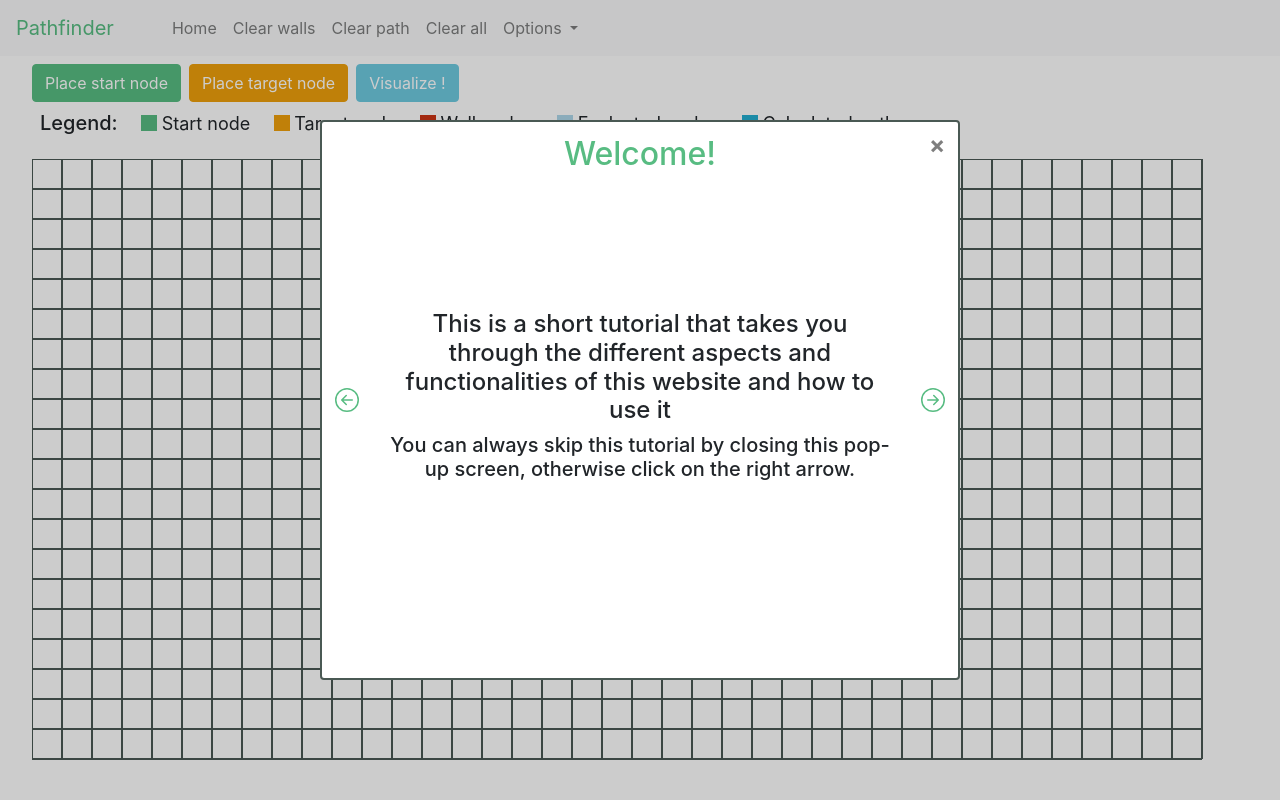
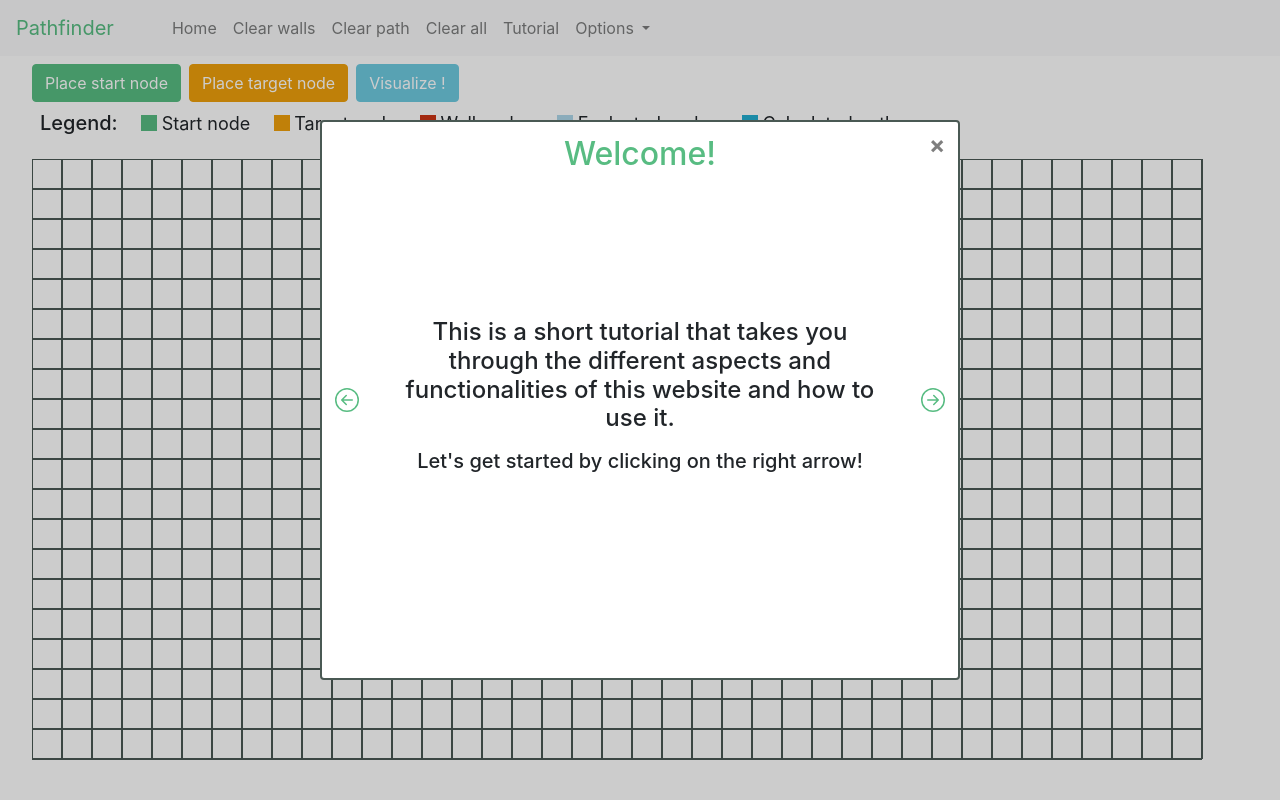
Before and after one commit to jellebaele/pathfinder, a Flask app: page / in a window 1280 px wide. Run offline with Flask 2, Linux system fonts and the light colour scheme; some libraries are stand-ins or nearby versions.

Commit message:
Updated tutorial

```diff
--- a/static/scripts/Main.js
+++ b/static/scripts/Main.js
@@ -32,7 +32,7 @@ let isVisualized = false;
 let isVisualizing = false;
 let loop;
 let loopSpeed;
-const speeds = [1000,500,200,50,10];
+const speeds = [1000, 500, 200, 50, 10];
 
 // Server configs
 let serverURL = '/';
@@ -46,6 +46,8 @@ let colorPath = "#22AED1";
 let colorEvaluated = "#AED8EA";
 
 let timer;
+
+let tutCounter = 1;
 
 // Resize: redraw canvas
 window.onload = function () {
@@ -128,7 +130,7 @@ function resetCanvas() {
 
 function visualizeIncrement() {
     isVisualized = false;
-    if (!isVisualizing){
+    if (!isVisualizing) {
         isVisualizing = true;
         loop = window.setInterval(findPathLoop, loopSpeed);
     } else {
@@ -154,7 +156,7 @@ function findPathLoop() {
 function drawPathIncrement() {
     let i = 0;
     loop = window.setInterval(function () {
-        if (grid.path[i] === undefined){
+        if (grid.path[i] === undefined) {
             isVisualizing = false;
             window.clearInterval(loop);
             return;
@@ -235,7 +237,7 @@ window.oncontextmenu = function (e) {
         if (isVisualizing)
             visualizeIncrement();
 
-        if (isVisualized){
+        if (isVisualized) {
             visualize();
         }
     }
@@ -282,7 +284,7 @@ function onMouseMove(e) {
             visualizeIncrement();
         if (isVisualized)
             visualize();
-    // Check right click mouse
+        // Check right click mouse
     } else if (mouseDownRight && !isCreatingStartNode && !isCreatingTargetNode) {
         grid.adjustWall(coord, false);
 
@@ -423,6 +425,71 @@ function clearWalls() {
     isVisualized = false;
 }
 
+function tutorialPrevious() {
+    if (tutCounter > 1) tutCounter--;
+    tutorialHandler();
+}
+
+function tutorialNext() {
+    if (tutCounter <= 9) tutCounter++;
+    tutorialHandler();
+}
+
+function tutorialHandler() {
+    let tutorialBody = document.getElementById("idTutorialText");
+
+    if (tutCounter === 1) {
+        tutorialBody.innerHTML = "<h4 class=\"mb-3\">This is a short tutorial that takes you through the different aspects and\n" +
+            "                functionalities of this website and how to use it.</h4>\n" +
+            "            <h5>Let's get started by clicking on the right arrow!</h5>"
+    } else if (tutCounter === 2) {
+        tutorialBody.innerHTML = "<h4 class=\"mb-3\">Concept</h4>\n" +
+            "<h5 class='mb-3'>This site visualizes a pathfinding algorithm, more specifically the A*-algorithm. This " +
+            "algorithm is capable of finding a path between two points.</h5> <img src=\"/static/images/Tutorial_1.gif\" " +
+            "alt=\"pathfinding example\" height=\"100px\"/>"
+    } else if (tutCounter === 3) {
+        tutorialBody.innerHTML = "<h4 class=\"mb-3\">How to add the start and the target node</h4>\n" +
+            "<h5 class='mb-3'>You can start by placing a \"Start\" and \"Target\" node in the grid by clicking on the buttons" +
+            " \"Place start node\" and \"Place target node\". Once these nodes are placed, you can drag them to another spot on the grid.</h5>"
+    } else if (tutCounter === 4) {
+        tutorialBody.innerHTML =  "<h4 class=\"mb-3\">How to add and remove walls</h4>\n" +
+        "<h5 class='mb-3'>To create and draw wall nodes, simply left-click on the grid. To remove a wall node, right-click on an existing wall node</h5> <br>" +
+            "<img src=\"/static/images/Tutorial_2.gif\" " +
+        "alt=\"pathfinding example\" height=\"100px\"/>"
+    } else if (tutCounter === 5) {
+        tutorialBody.innerHTML =  "<h4 class=\"mb-3\">Visualize path</h4>\n" +
+            "<h5 class='mb-3'>Finally, you can visualize the path by clicking \"Visualize !\". The speed of the visualization process " +
+            "can be adapted \"on-the-fly\" by going to Options > speed.</h5>" +
+            "<img src=\"/static/images/Tutorial_3.gif\" " +
+            "alt=\"pathfinding example\" height=\"150px\"/>"
+    } else if (tutCounter === 6) {
+        tutorialBody.innerHTML =  "<h4 class=\"mb-3\">Visualize path</h4>\n" +
+            "<h5 class='mb-3'>Once the path is calculated and visualized, the path is automatically updated when you drag the start and target node around " +
+            "and place walls on different locations.</h5>" +
+            "<img src=\"/static/images/Tutorial_4.gif\" " +
+            "alt=\"pathfinding example\" height=\"100px\"/>"
+    } else if (tutCounter === 7) {
+        tutorialBody.innerHTML =  "<h4 class=\"mb-3\">Saving & Loading</h4>\n" +
+            "<h5 class='mb-3'>If you want, you can save the current grid layout by going to Options > Save current layout. " +
+            "Type a file name and click \"Ok\" to save the layout. Saved layouts can be found under Options > Load layouts</h5>"
+    } else if (tutCounter === 8) {
+        tutorialBody.innerHTML =  "<h4 class=\"mb-3\">What else?</h4>\n" +
+            "<h5 class='mb-3'>Other functions can be found in the navigation bar such as clearing the walls, clearing the path, etc.</h5>" +
+            "<img src=\"/static/images/Tutorial_5.JPG\" " +
+            "alt=\"pathfinding example\" width=\"80%\"/>"
+    } else if (tutCounter === 9) {
+        tutorialBody.innerHTML =  "<h4 class=\"mb-3\">Enjoy!</h4>\n" +
+            "<h5 class='mb-3'> The full source code of this website can be found via " +
+            "<a href=\"https://github.com/jellebaele/pathfinder\">GitHub</a>."
+    }
+}
+
+function showTutorial() {
+    tutCounter = 1;
+    tutorialHandler();
+    document.getElementsByClassName("pop-outer")[0].hidden = false;
+}
+
 // Add events to screen
 canv.addEventListener('click', clickEvent, false);
 canv.addEventListener('mousedown', onMouseDown, false);
@@ -433,6 +500,9 @@ document.getElementById("idTarget").onclick = createTargetNode;
 document.getElementById("idVisualize").onclick = visualizeIncrement;
 document.getElementById("idSave").onclick = save;
 document.getElementById("idReset").onclick = resetCanvas;
-document.getElementById("idSlider").onmousemove= setLabel;
+document.getElementById("idSlider").onmousemove = setLabel;
 document.getElementById("idClearPath").onclick = clearPath;
 document.getElementById("idClearWall").onclick = clearWalls;
+document.getElementById("idArrowLeft").onclick = tutorialPrevious;
+document.getElementById("idArrowRight").onclick = tutorialNext;
+document.getElementById("idShowTutorial").onclick = showTutorial;
--- a/static/styles/index_style.css
+++ b/static/styles/index_style.css
@@ -119,16 +119,12 @@
     top: 2%;
 }
 
-.arrows {
-
-}
-
 .bi-arrow-left-circle {
     position: absolute;               /* 2 */
     top: 50%;
     left: 2%;
     transform: translate(0%, -50%);
-
+    cursor: pointer;
     color: #58BC82;
 }
 
@@ -138,6 +134,7 @@
     position: absolute;               /* 2 */
     top: 50%;
     transform: translate(0%, -50%);
+    cursor: pointer;
 }
 
 .tutorial-body {
--- a/templates/index.html
+++ b/templates/index.html
@@ -14,6 +14,9 @@
 </li>
 <li class="nav-item">
     <a id="idReset" class="nav-item nav-link" style="cursor: pointer">Clear all</a>
+</li>
+<li class="nav-item">
+    <a id="idShowTutorial" class="nav-item nav-link" style="cursor: pointer">Tutorial</a>
 </li>
 <li class="nav-item dropdown">
     <a class="nav-link dropdown-toggle" href="" id="navbarDropdown" role="button"
@@ -44,22 +47,30 @@
             <span aria-hidden="true">&times;</span>
         </button>
 
-        <div class="arrows">
-            <svg width="1.5em" height="1.5em" viewBox="0 0 16 16" class="bi bi-arrow-left-circle" fill="currentColor" xmlns="http://www.w3.org/2000/svg">
+        <div id="idArrowLeft">
+            <svg width="1.5em" height="1.5em" viewBox="0 0 16 16" class="bi bi-arrow-left-circle" fill="currentColor"
+                 xmlns="http://www.w3.org/2000/svg">
                 <path fill-rule="evenodd" d="M8 15A7 7 0 1 0 8 1a7 7 0 0 0 0 14zm0 1A8 8 0 1 0 8 0a8 8 0 0 0 0 16z"/>
-                <path fill-rule="evenodd" d="M12 8a.5.5 0 0 1-.5.5H5.707l2.147 2.146a.5.5 0 0 1-.708.708l-3-3a.5.5 0 0 1 0-.708l3-3a.5.5 0 1 1 .708.708L5.707 7.5H11.5a.5.5 0 0 1 .5.5z"/>
+                <path fill-rule="evenodd"
+                      d="M12 8a.5.5 0 0 1-.5.5H5.707l2.147 2.146a.5.5 0 0 1-.708.708l-3-3a.5.5 0 0 1 0-.708l3-3a.5.5 0 1 1 .708.708L5.707 7.5H11.5a.5.5 0 0 1 .5.5z"/>
             </svg>
-            <svg width="1.5em" height="1.5em" viewBox="0 0 16 16" class="bi bi-arrow-right-circle" fill="currentColor" xmlns="http://www.w3.org/2000/svg">
-                <path fill-rule="evenodd" d="M8 15A7 7 0 1 0 8 1a7 7 0 0 0 0 14zm0 1A8 8 0 1 0 8 0a8 8 0 0 0 0 16z"/>
-                <path fill-rule="evenodd" d="M4 8a.5.5 0 0 0 .5.5h5.793l-2.147 2.146a.5.5 0 0 0 .708.708l3-3a.5.5 0 0 0 0-.708l-3-3a.5.5 0 1 0-.708.708L10.293 7.5H4.5A.5.5 0 0 0 4 8z"/>
-            </svg>
-        <div class="tutorial-body">
-            <h4>This is a short tutorial that takes you through the different aspects and functionalities of this website and how to use it</h4>
-            <h5>You can always skip this tutorial by closing this pop-up screen, otherwise click on the right arrow.</h5>
-            <!-- <img src="http://i.stack.imgur.com/SBv4T.gif" alt="this slowpoke moves"  width=250/>-->
         </div>
 
+        <div id="idArrowRight">
+            <svg width="1.5em" height="1.5em" viewBox="0 0 16 16" class="bi bi-arrow-right-circle"
+                 fill="currentColor" xmlns="http://www.w3.org/2000/svg">
+                <path fill-rule="evenodd" d="M8 15A7 7 0 1 0 8 1a7 7 0 0 0 0 14zm0 1A8 8 0 1 0 8 0a8 8 0 0 0 0 16z"/>
+                <path fill-rule="evenodd"
+                      d="M4 8a.5.5 0 0 0 .5.5h5.793l-2.147 2.146a.5.5 0 0 0 .708.708l3-3a.5.5 0 0 0 0-.708l-3-3a.5.5 0 1 0-.708.708L10.293 7.5H4.5A.5.5 0 0 0 4 8z"/>
+            </svg>
         </div>
+        <div class="tutorial-body" id="idTutorialText">
+            <h4 class="mb-3">This is a short tutorial that takes you through the different aspects and
+                functionalities of this website and how to use it.</h4>
+            <h5>Let's get started by clicking on the right arrow!</h5>
+
+        </div>
+
 
     </div>
 </div>
```
Also changed, not shown: static/images/Tutorial_1.gif (added), static/images/Tutorial_2.gif (added), static/images/Tutorial_3.gif (added), static/images/Tutorial_4.gif (added), static/images/Tutorial_5.JPG (added).
